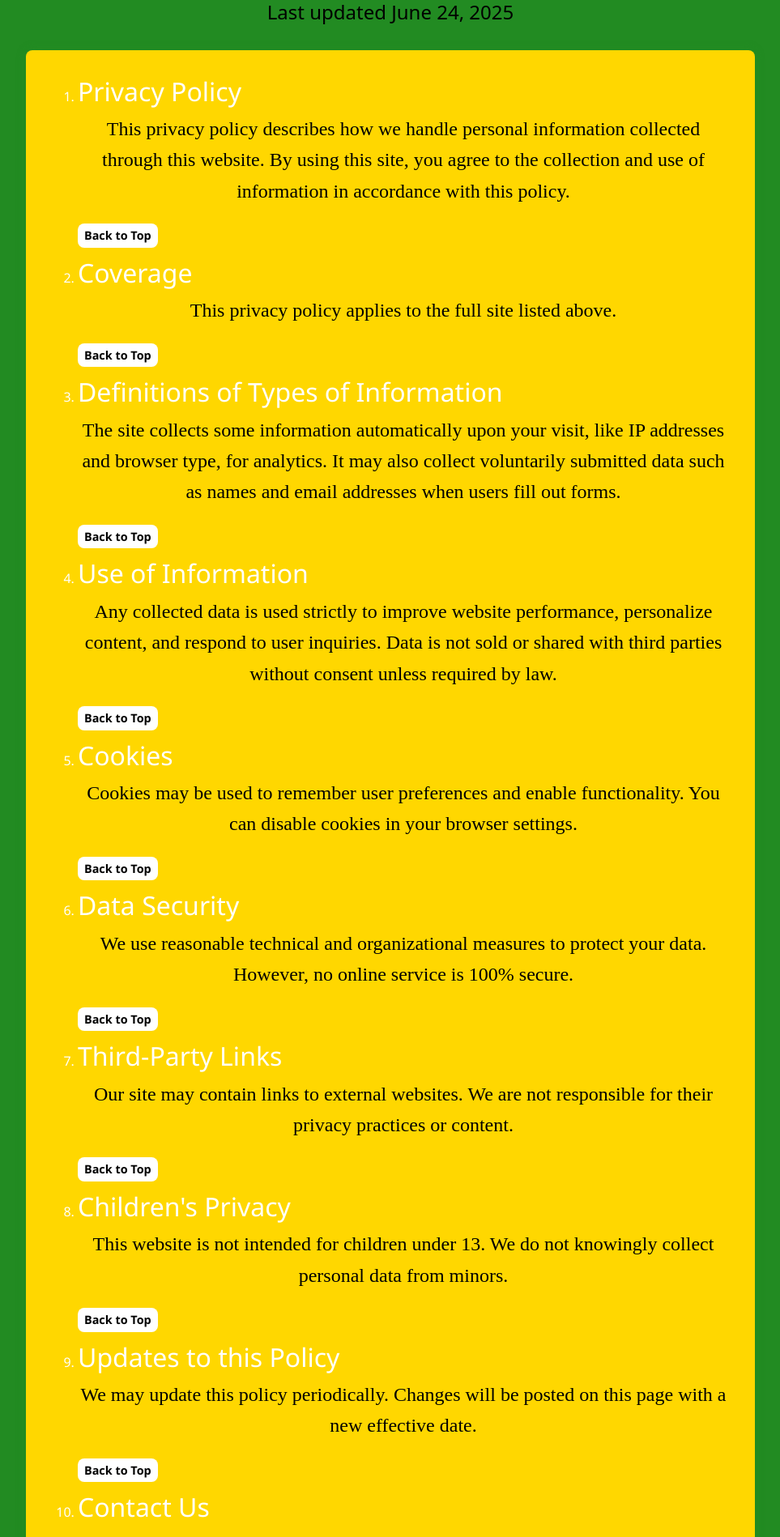
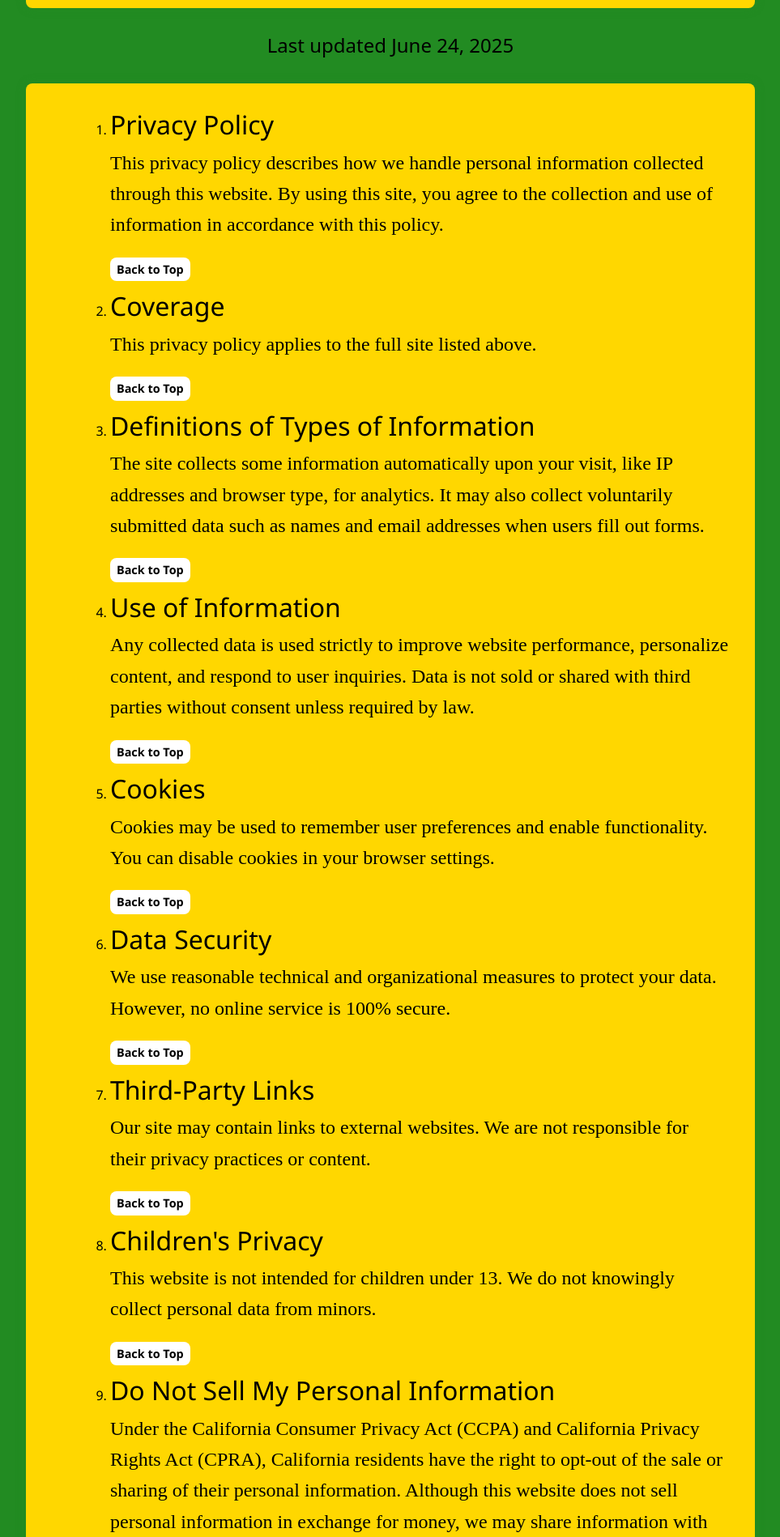
Before and after one commit to cochav4884/Nigeria, a React (Create React App) app: page /privacypolicy in a window 1280 px wide. Shown: the part 875-2773 px from the top of the page at 81% size, without its empty margins (158-1121 px from the left). Built offline with nearby package versions, Linux system fonts and the light colour scheme.

Commit message:
added a 'Do Not Sell My Personal Information' section into the Privacy Policy page and a checkbox for this in the Contact Us page

```diff
--- a/src/Pages/Contact.js
+++ b/src/Pages/Contact.js
@@ -1,11 +1,13 @@
 import React, { useState } from "react";
 import "../Styles/Contact.css";
+import { Link } from "react-router-dom";
 
 function Contact() {
   const [formData, setFormData] = useState({
     name: "",
     email: "",
     message: "",
+    doNotSell: false, // new field
   });
 
   const [status, setStatus] = useState("");
@@ -73,6 +75,32 @@ function Contact() {
                 value={formData.message}
                 required
               />
+              <div className="checkbox-container">
+                <label className="checkbox-label" htmlFor="doNotSell">
+                  <input
+                    id="doNotSell"
+                    type="checkbox"
+                    name="doNotSell"
+                    checked={formData.doNotSell || false}
+                    onChange={(e) =>
+                      setFormData((prev) => ({
+                        ...prev,
+                        doNotSell: e.target.checked,
+                      }))
+                    }
+                  />
+                  &nbsp;I am a California resident and I wish to opt out of the
+                  sale or sharing of my personal information.
+                </label>
+                <p className="opt-out-note">
+                  Please see "Do Not Sell My Personal Information" in our {" "}
+                  <Link className="privacy-inline-link" to="/PrivacyPolicy">
+                    Privacy Policy
+                  </Link>
+                  .
+                </p>
+              </div>
+
               <button className="custom-button" type="submit">
                 Send
               </button>
--- a/src/Pages/PrivacyPolicy.js
+++ b/src/Pages/PrivacyPolicy.js
@@ -14,7 +14,7 @@ const PrivacyPolicy = () => {
           <h1 className="header">Akute, Ogun State, Nigeria</h1>
         </header>
         <h2 className="section">*Privacy Policy*</h2>
-<hr />
+        <hr />
         <ul className="container">
           <div id="top" aria-label="Top of Page" tabIndex="-1"></div>
           <h2 className="section text-dark">* Table of Contents *</h2>
@@ -60,11 +60,17 @@ const PrivacyPolicy = () => {
           </li>
           <li>
             <a className="btn-link" href="#S09">
-              Updates to this Policy
+              Do Not Sell My Personal Information
             </a>
           </li>
           <li>
             <a className="btn-link" href="#S10">
+              Updates to this Policy
+            </a>
+          </li>
+
+          <li>
+            <a className="btn-link" href="#S11">
               Contact Us
             </a>
           </li>
@@ -77,7 +83,7 @@ const PrivacyPolicy = () => {
               <h2 className="section-title" id="S01">
                 Privacy Policy
               </h2>
-              <p>
+              <p className="text">
                 This privacy policy describes how we handle personal information
                 collected through this website. By using this site, you agree to
                 the collection and use of information in accordance with this
@@ -93,7 +99,9 @@ const PrivacyPolicy = () => {
               <h2 className="section-title" id="S02">
                 Coverage
               </h2>
-              <p>This privacy policy applies to the full site listed above.</p>
+              <p className="text">
+                This privacy policy applies to the full site listed above.
+              </p>
               <button className="btn-link" onClick={scrollToTop}>
                 Back to Top
               </button>
@@ -104,7 +112,7 @@ const PrivacyPolicy = () => {
               <h2 className="section-title" id="S03">
                 Definitions of Types of Information
               </h2>
-              <p>
+              <p className="text">
                 The site collects some information automatically upon your
                 visit, like IP addresses and browser type, for analytics. It may
                 also collect voluntarily submitted data such as names and email
@@ -120,7 +128,7 @@ const PrivacyPolicy = () => {
               <h2 className="section-title" id="S04">
                 Use of Information
               </h2>
-              <p>
+              <p className="text">
                 Any collected data is used strictly to improve website
                 performance, personalize content, and respond to user inquiries.
                 Data is not sold or shared with third parties without consent
@@ -136,7 +144,7 @@ const PrivacyPolicy = () => {
               <h2 className="section-title" id="S05">
                 Cookies
               </h2>
-              <p>
+              <p className="text">
                 Cookies may be used to remember user preferences and enable
                 functionality. You can disable cookies in your browser settings.
               </p>
@@ -150,7 +158,7 @@ const PrivacyPolicy = () => {
               <h2 className="section-title" id="S06">
                 Data Security
               </h2>
-              <p>
+              <p className="text">
                 We use reasonable technical and organizational measures to
                 protect your data. However, no online service is 100% secure.
               </p>
@@ -164,7 +172,7 @@ const PrivacyPolicy = () => {
               <h2 className="section-title" id="S07">
                 Third-Party Links
               </h2>
-              <p>
+              <p className="text">
                 Our site may contain links to external websites. We are not
                 responsible for their privacy practices or content.
               </p>
@@ -178,7 +186,7 @@ const PrivacyPolicy = () => {
               <h2 className="section-title" id="S08">
                 Children's Privacy
               </h2>
-              <p>
+              <p className="text">
                 This website is not intended for children under 13. We do not
                 knowingly collect personal data from minors.
               </p>
@@ -187,12 +195,39 @@ const PrivacyPolicy = () => {
               </button>
             </li>
 
-            {/* 9. Updates to this Policy Section */}
+            {/* 9. Do Not Sell My Personal Information Section */}
             <li>
               <h2 className="section-title" id="S09">
+                Do Not Sell My Personal Information
+              </h2>
+              <p className="text">
+                Under the California Consumer Privacy Act (CCPA) and California
+                Privacy Rights Act (CPRA), California residents have the right
+                to opt-out of the sale or sharing of their personal information.
+                Although this website does not sell personal information in
+                exchange for money, we may share information with service
+                providers to improve functionality.
+              </p>
+              <p className="text">
+                If you are a California resident and would like to exercise your
+                right to opt-out, please{" "}
+                <Link className="btn-link2" to="/Contact">
+                  contact us
+                </Link>{" "}
+                and include "Do Not Sell My Info" in your message subject or
+                body.
+              </p>
+              <button className="btn-link" onClick={scrollToTop}>
+                Back to Top
+              </button>
+            </li>
+
+            {/* 10. Updates to this Policy Section */}
+            <li>
+              <h2 className="section-title" id="S10">
                 Updates to this Policy
               </h2>
-              <p>
+              <p className="text">
                 We may update this policy periodically. Changes will be posted
                 on this page with a new effective date.
               </p>
@@ -201,12 +236,12 @@ const PrivacyPolicy = () => {
               </button>
             </li>
 
-            {/* 10. Contact Us Section */}
+            {/* 11. Contact Us Section */}
             <li>
-              <h2 className="section-title" id="S10">
+              <h2 className="section-title" id="S11">
                 Contact Us
               </h2>
-              <p>
+              <p className="text">
                 If you have any questions about this privacy policy, please{" "}
                 <Link className="btn-link2" to="/Contact">
                   contact us
--- a/src/Pages/TermsOfUse.js
+++ b/src/Pages/TermsOfUse.js
@@ -14,7 +14,7 @@ const TermsOfUse = () => {
           <h1 className="header">Akute, Ogun State, Nigeria</h1>
         </header>
 
-        <h2 className="section">* Term of Use *</h2>
+        <h2 className="section">* Terms of Use *</h2>
 
         <ul class="container">
           <div id="top" aria-label="Top of page" tabIndex="-1"></div>
--- a/src/Styles/Contact.css
+++ b/src/Styles/Contact.css
@@ -29,3 +29,27 @@ input, textarea {
   background-color: #000000; /* black */
     color: #ffd700; /* gold */
 }
+
+.checkbox-label {
+  font-size: 0.95rem;
+  color: #000000;
+  display: flex;
+  align-items: center;
+  gap: 0.5rem;
+}
+.checkbox-label input {
+  width: auto;
+}
+
+.privacy-inline-link {
+  color: #000000;
+  text-decoration: underline;
+  font-weight: 300;
+}
+
+.privacy-inline-link:hover {
+  color: #ffffff; /* white text */
+  background-color: #228b22; /* forest green */
+  transition: background-color 0.3s ease;
+  text-decoration: none;
+}
--- a/src/Styles/TermPrivacy.css
+++ b/src/Styles/TermPrivacy.css
@@ -4,6 +4,18 @@ h3 {
   color: #000000;
   margin-bottom: 8px;
   text-align: center;
+}
+
+/* ul & ol */
+ul, ol, li {
+  margin-left: 20px; /* Indent lists */
+  color: #000000; /* black text */
+  text-align: left; /* Align text to the left */
+}
+
+/* <p> texts for TermOfUse.js & PrivacyPolicy.js */
+.text {
+  text-align: left; /* Align text to the left */
 }
 
 /* Optional: Link styles inside text */
@@ -30,13 +42,7 @@ h3 {
   border-radius: 0.5rem;
 }
 
-.btn-link2 {
-  color: #000000; /* black text */
-  text-decoration: none;
-}
-
-.btn-link:hover,
-.btn-link2:hover {
+.btn-link:hover {
   text-decoration: underline;
   background-color: #ffd700; /* gold */
   color: #000000; /* black text */
@@ -48,4 +54,16 @@ h3 {
   border-radius: 0.5rem;
 }
 
+.btn-link2 {
+  color: #000000; /* black text */
+  text-decoration: underline;
+}
+
+.btn-link2:hover {
+  color: #ffffff; /* white text */
+  background-color: #228b22; /* forest green */
+  transition: background-color 0.3s ease;
+  text-decoration: none;
+}
+
 /* Footer already in App.js, no need to repeat */
```
